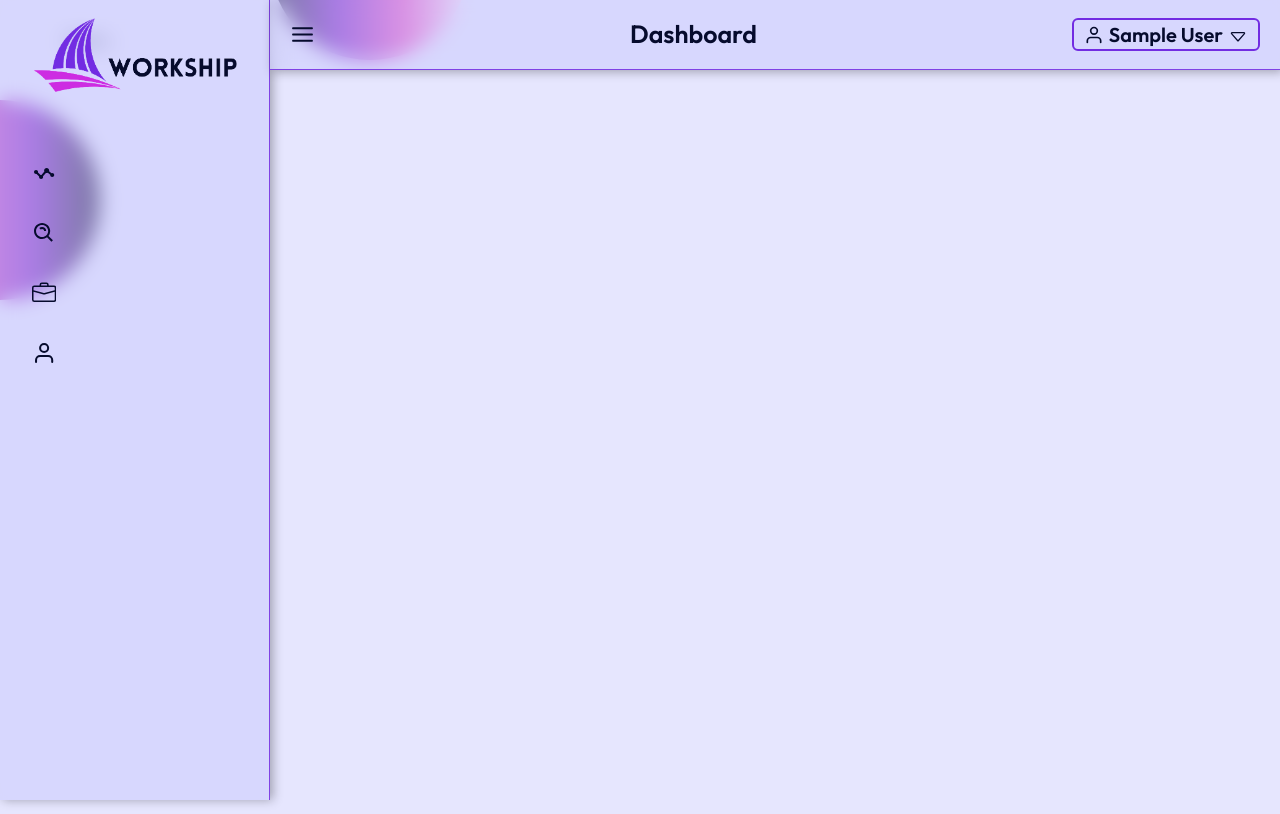
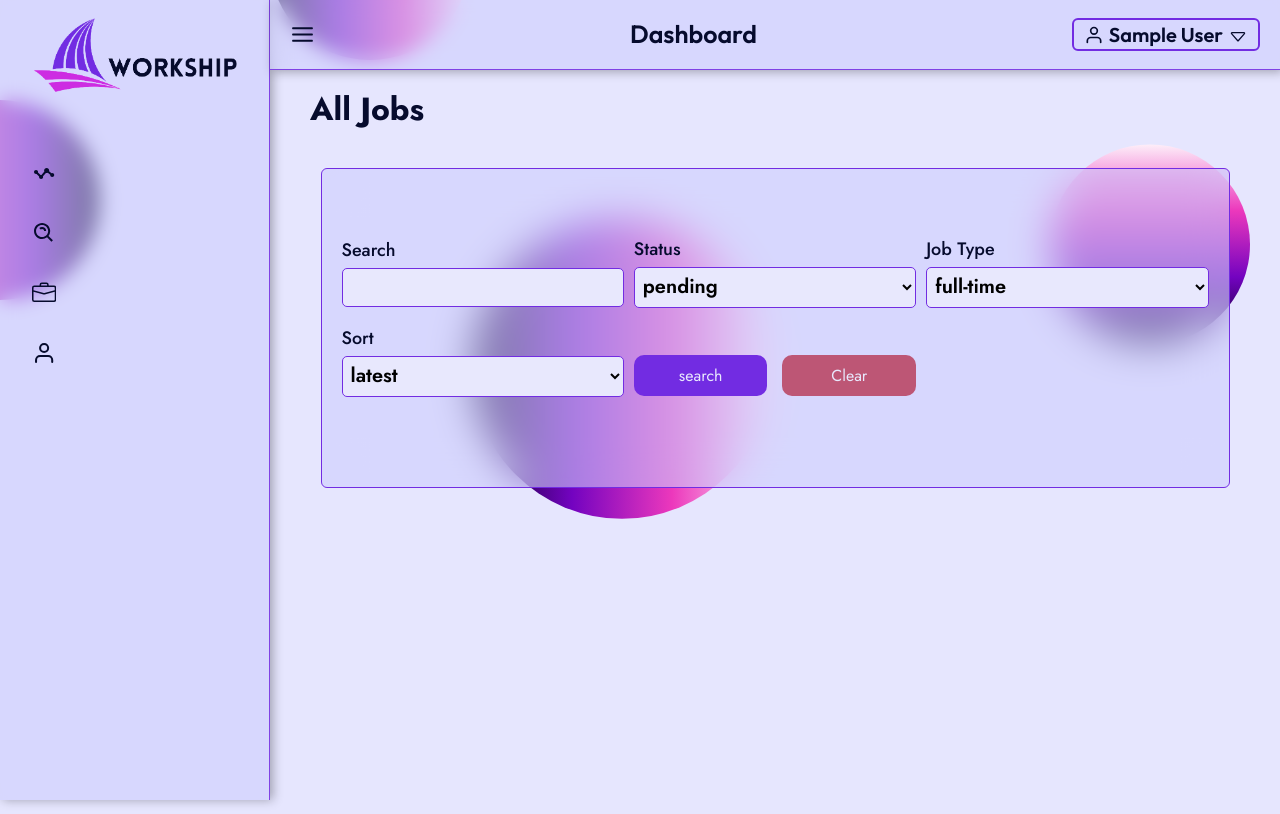
Before and after one commit to rockypagal/workship, a React (Vite) app: page /all-jobs in a window 1280 px wide. Built offline with nearby package versions, Linux system fonts and the light colour scheme; sample sign-in values are in the browser's storage.

Commit message:
changes to the all jobs with some other files

```diff
--- a/src/components/Navbar.jsx
+++ b/src/components/Navbar.jsx
@@ -131,6 +131,12 @@ const Navbar = () => {
     dispatch(changeNavSize(width));
   }, [width]);
 
+  useEffect(()=>{
+if(width < 1180){
+  menuBar()
+}
+  },[])
+
   return (
     <Nav width={`${width >= 786 ? navWidth : null}`}>
       <Ball width="200px" height="200px" top="-140px" />
--- a/src/components/Sidebar.jsx
+++ b/src/components/Sidebar.jsx
@@ -120,6 +120,9 @@ const Wrapper = styled.main`
 
 const Sidebar = () => {
   const { isSidebarOpen } = useSelector((store) => store.user);
+
+
+
   return (
     <Wrapper>
       <div className="backBall">
--- a/src/pages/AddJob.jsx
+++ b/src/pages/AddJob.jsx
@@ -224,7 +224,7 @@ const AddJob = () => {
             />
             <div className="buttons">
               <button type="submit" className="btn button clickEffect sbm">
-              {isLoading ? 'Adding...': 'Add Job'}
+              {isLoading ? 'Adding...': 'Add'}
               </button>
               <button type="button" onClick={clearValues} className="btn button clickEffect clear">
                 Clear
--- a/src/pages/AllJobs.jsx
+++ b/src/pages/AllJobs.jsx
@@ -1,9 +1,234 @@
-import React from 'react'
+import React, { useState } from "react";
+import { useDispatch, useSelector } from "react-redux";
+import styled from "styled-components";
+import Ball from "../utils/Balls";
+import { FormInput, SelectOption } from "../components";
+import { toast } from "react-toastify";
+
+const Container = styled.nav`
+  width: ${({ width }) => `${width}px`};
+  position: absolute;
+  top: 70px;
+  right: 0px;
+
+  transition: all 0.3s;
+  h1 {
+    margin-left: 40px;
+  }
+
+  /* z-index:-1; */
+  /* border-bottom-right-radius: 10px;
+  border-bottom-left-radius: 10px; */
+  /* border-radius: 10px; */
+  /* background-color: rgba(206, 206, 254, 0.8);
+  background-color:rgba(250,234,252,.2); */
+  z-index: -1;
+  height: 93vh;
+  @media (max-width: 786px) {
+    width: 100%;
+
+    h1 {
+      margin-left: 0;
+      text-align: center;
+    }
+  }
+`;
+
+const Wrapper = styled.main`
+  .jobsForm {
+    width: 90%;
+    margin: 0 auto;
+    margin-top: 40px;
+    display: grid;
+    grid-template-columns: 1fr 1fr 1fr;
+    column-gap: 10px;
+    box-sizing: border-box;
+    border: 1px solid var(--primary-button);
+    padding: 50px 20px;
+    justify-content: center;
+    align-items: center;
+    background-color: rgba(206, 206, 254, 0.6);
+    backdrop-filter: blur(20px);
+    border-radius: 6px;
+  }
+
+  .visible {
+    display: none;
+  }
+
+  .buttons {
+    display: grid;
+    grid-template-columns: 1fr 1fr;
+    column-gap: 15px;
+    justify-content: center;
+    align-items: center;
+    padding-top: 7px;
+  }
+
+  .buttons .clear {
+    width: 100%;
+    background-color: #bd5675;
+    /* color:var(--text) */
+  }
+
+  .buttons .sbm {
+    width: 100%;
+  }
+
+  @media (min-width: 1240px) {
+    .jobsForm {
+      padding-top: 70px;
+      padding-bottom: 70px;
+    }
+  }
+
+  @media (max-width: 1240px) {
+    .jobsForm {
+      grid-template-columns: 1fr 1fr;
+    }
+  }
+
+  @media (max-width: 1240px) {
+    .jobsForm {
+      grid-template-columns: 1fr 1fr;
+    }
+  }
+  @media (max-width: 780px) {
+    .jobsForm {
+      grid-template-columns: 1fr;
+      margin-bottom: 50px;
+    }
+
+    .disable {
+      display: none;
+    }
+
+    .visible {
+      display: visible;
+    }
+
+    .buttons {
+      grid-template-columns: 1fr;
+      row-gap: 15px;
+    }
+  }
+`;
 
 const AllJobs = () => {
+  const { navWidth, location } = useSelector((store) => store.user);
+  const { jobType, isLoading, sort, status, isEditing } = useSelector(
+    (store) => store.jobs
+  );
+  const dispatch = useDispatch();
+  const [width, setWidth] = useState(window.innerWidth);
+  const [jobData, setJobData] = useState({
+    search: "",
+    status: "pending",
+    jobType: "full-time",
+    sort,
+  });
+
+  const handleChange = (e) => {
+    const name = e.target.name;
+    const value = e.target.value;
+
+    setJobData({ ...jobData, [name]: value });
+  };
+
+  const clearValues = () => {
+    setJobData({
+      position: "",
+      jobType: "full-time",
+      status: "pending",
+      sort:'latest',
+    });
+  };
+
+  const handleSubmit = (e) => {
+    e.preventDefault();
+    const { position, company, jobLocation, status, jobType } = jobData;
+    console.log(position, company, jobLocation, status, jobType);
+    if (!position || !company || !location || !status || !jobType) {
+      toast.error("please fill the form");
+      return;
+    }
+    if (isEditing) {
+      // dispatch();
+      return;
+    }
+    dispatch(addJobs(jobData));
+    clearValues();
+  };
   return (
-    <div>AllJobs</div>
-  )
-}
+    <Container width={`${width >= 786 ? navWidth : null}`}>
+      <Wrapper>
+        <h1>{isEditing ? "Edit Jobs" : "All Jobs"}</h1>
+        <form onSubmit={handleSubmit}>
+           <Ball
+             width="200px"
+             height="200px"
+              direction="top"
+              top="10%"
+              right="30px"
+            />
+          <div className="disable">
+           <Ball width="300px"  height="300px" left="20%" top="20%" />
+          </div>
+          <div className="visible">
+            <Ball
+              width="300px"
+              height="300px"
+              direction="bottom"
+              top="50%"
+              right="-30px"
+            />
+          </div>{" "}
+          <div className="jobsForm">
+            <FormInput
+              name="search"
+              value={jobData.search}
+              title="Search"
+              type="text"
+              formData={handleChange}
+            />
+            <SelectOption
+              options={status}
+              title="Status"
+              name="status"
+              formData={handleChange}
+              value={jobData.status}
+            />
+            <SelectOption
+              options={jobType}
+              title="Job Type"
+              name="jobType"
+              value={jobData.jobType}
+              formData={handleChange}
+            />{" "}
+            <SelectOption
+              options={sort}
+              title="Sort"
+              name="sort"
+              formData={handleChange}
+              value={jobData.sort}
+            />
+            <div className="buttons">
+              <button type="submit" className="btn button clickEffect sbm">
+                {isLoading ? "searching..." : "search"}
+              </button>
+              <button
+                type="button"
+                onClick={clearValues}
+                className="btn button clickEffect clear"
+              >
+                Clear
+              </button>
+            </div>
+          </div>{" "}
+        </form>
+      </Wrapper>
+    </Container>
+  );
+};
 
-export default AllJobs
+export default AllJobs;
--- a/src/pages/Stats.jsx
+++ b/src/pages/Stats.jsx
@@ -1,17 +1,43 @@
-import React from "react";
-import { useDispatch } from "react-redux";
-import { logOut } from "../features/user/userSlice";
+import React, { useState } from 'react'
+import { useSelector } from 'react-redux';
+import styled from 'styled-components';
+
+const Container = styled.nav`
+  width: ${({ width }) => `${width}px`};
+  position: absolute;
+  top: 70px;
+  right: 0px;
+
+  transition: all 0.3s;
+  h1 {
+    margin-left:40px;
+  }
+
+  /* z-index:-1; */
+  /* border-bottom-right-radius: 10px;
+  border-bottom-left-radius: 10px; */
+  /* border-radius: 10px; */
+  /* background-color: rgba(206, 206, 254, 0.8);
+  background-color:rgba(250,234,252,.2); */
+  z-index: -1;
+  height: 93vh;
+  @media (max-width: 786px) {
+    width: 100%;
+
+    h1{
+      margin-left:0;
+      text-align:center;
+    }
+  }
+`;
 
 const Stats = () => {
-  const dispatch = useDispatch()
+  const { navWidth} = useSelector((store) => store.user);
+  const [width, setWidth] = useState(window.innerWidth);
 
   return (
-    <div>
-      <button type="button" onClick={() => dispatch(logOut())}>
-        logout
-      </button>
-    </div>
-  );
-};
+    <Container width={`${width >= 786 ? navWidth : null}`} >stats</Container>
+  )
+}
 
 export default Stats;
```
